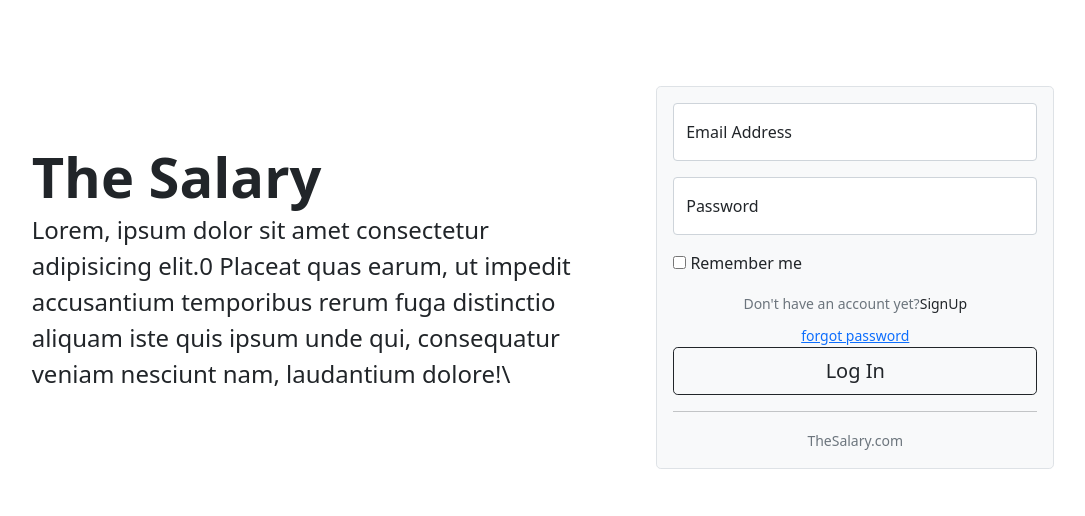
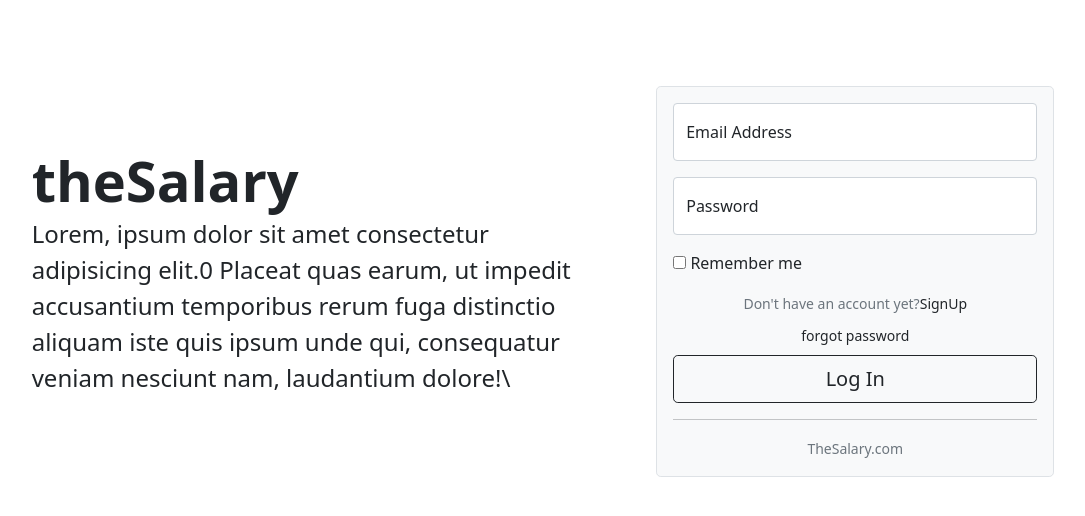
Before and after one commit to vlad10100/theSalary, a Django app: page /account/ in a window 1280 px wide. Shown: the part 62-578 px from the top of the page, without its empty margins (97-1182 px from the left). Run offline with Django 4.2, Linux system fonts and the light colour scheme.

Commit message:
minor changes on the homepage

```diff
--- a/account/views.py
+++ b/account/views.py
@@ -89,9 +89,10 @@ class UserProfile_Detail(LoginRequiredMixin, DetailView):
 
     def get_object(self):
         id_num = self.request.user.id
-        find = {'id':id}
+        find = {'id':id_num}
         if find not in UserProfile.objects.values('id'):
-            print('not here')
+            print('not here', find)
+            print(UserProfile.objects.values('id'))
             return reverse_lazy('account:userprofile_create')
         else:
             print('here')
--- a/templates/home.html
+++ b/templates/home.html
@@ -21,7 +21,7 @@
                   <div class="p-4 p-md-3 mt-2" style="background-color: white; border: solid grey 1px; border-radius: 5px;">
                     <div class="row">
                       <div class="col-3">
-                        <img src="{{request.user.profile_picture.url}}" style="width: 120%; padding-top: 15%;" alt="">
+                        <img src="{{request.user.profile_picture.url}}" style="width: 150%; padding-top: 15%;" alt="">
                       </div>
                       <div class="col-9">
                         <h5><strong>@{{request.user.username}}</strong></h5>
--- a/templates/landing_page.html
+++ b/templates/landing_page.html
@@ -1,6 +1,6 @@
 {% extends 'base.html' %}
 
-{% block title %}The Salary{% endblock %}
+{% block title %}theSalary{% endblock %}
 
 
 {% block content %}
@@ -10,7 +10,7 @@
 
 
     <div class="col-lg-7 text-center text-lg-start">
-      <h1 class="display-4 fw-bold lh-1">The Salary</h1>
+      <h1 class="display-4 fw-bold lh-1">theSalary</h1>
       <p class="fs-4">Lorem, ipsum dolor sit amet consectetur adipisicing elit.0
         Placeat quas earum, ut impedit accusantium temporibus rerum fuga distinctio
         aliquam iste quis ipsum unde qui, consequatur veniam nesciunt nam, laudantium dolore!\</p>
@@ -42,8 +42,8 @@
         <div class="text-center pb-2">
           <small class="text-muted">Don't have an account yet?<a class="text-decoration-none text-dark" href="{% url 'account:signup_view' %}">SignUp</a></small>
         </div>
-        <div class="text-center">
-          <small class="text-muted"><a href="{% url 'account:reset-password' %}">forgot password</a></small>
+        <div class="text-center pb-2">
+          <small class="text-muted "><a href="{% url 'account:reset-password' %}" class="text-decoration-none text-dark">forgot password</a></small>
         </div>
         <button class="w-100 btn btn-lg btn-outline-dark" type="submit">Log In</button>
         <hr class="">
```
Also changed, not shown: db.sqlite3, media/media/images/460f058c6035f64950205dc63b13b839.jpg (added), media/media/images/4a366def51bb9f274cd92e28c67ab3cf.jpg (added).
